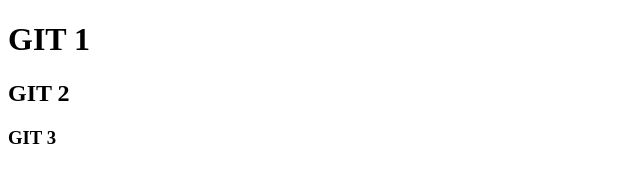
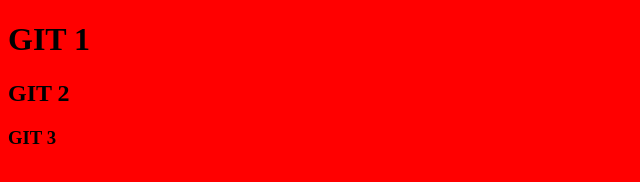
Before and after one commit to nickpanoff/site0, a plain HTML site: page index.html in a window 1280 px wide. Shown: the whole page, without its empty margins (0-640 px from the left). Drawn offline with Linux system fonts and the light colour scheme.

Commit message:
add styles

```diff
--- a/index.html
+++ b/index.html
@@ -3,6 +3,7 @@
 <head>
     <meta charset="utf-8">
     <title>Document</title>
+    <link rel="stylesheet" href="style.css"/>
 </head>
 <body>
     <h1>GIT 1</h1>
--- /dev/null
+++ b/style.css
@@ -0,0 +1,3 @@
+body{
+    background: red;
+}
```
